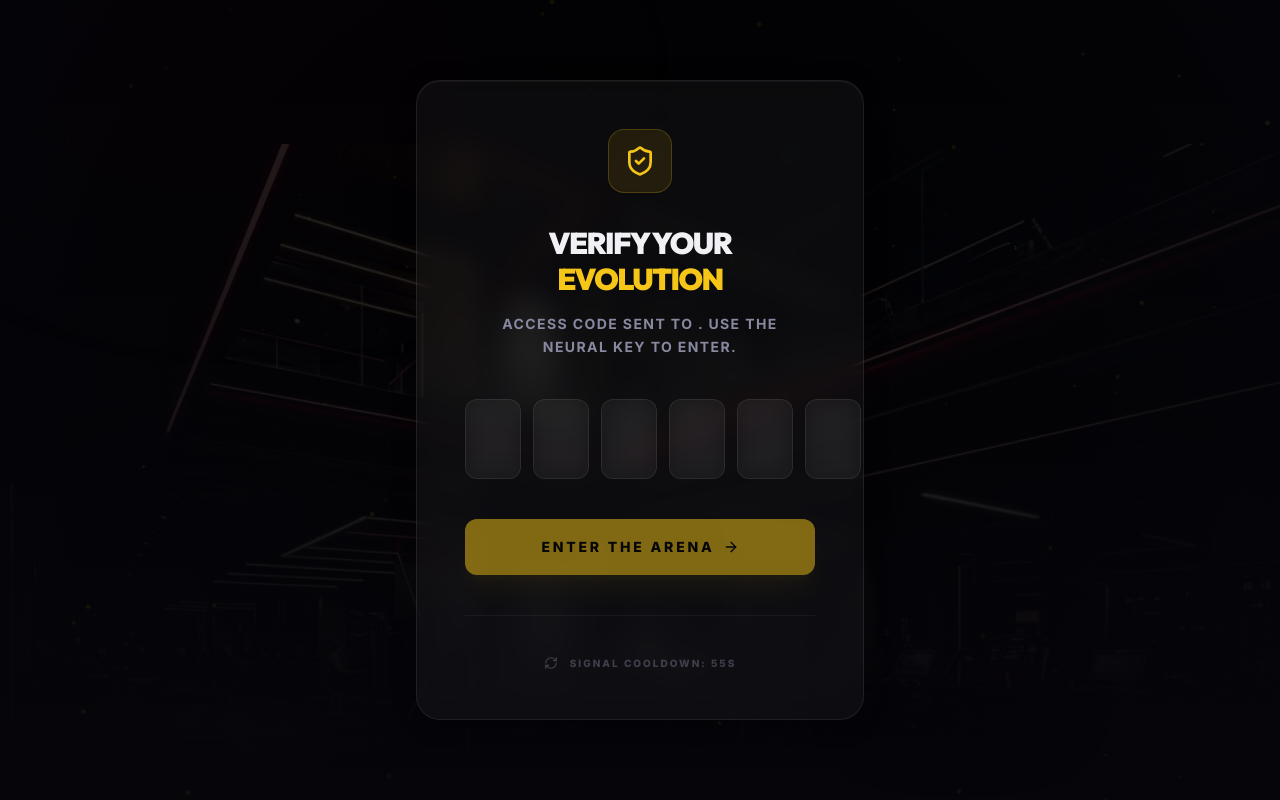
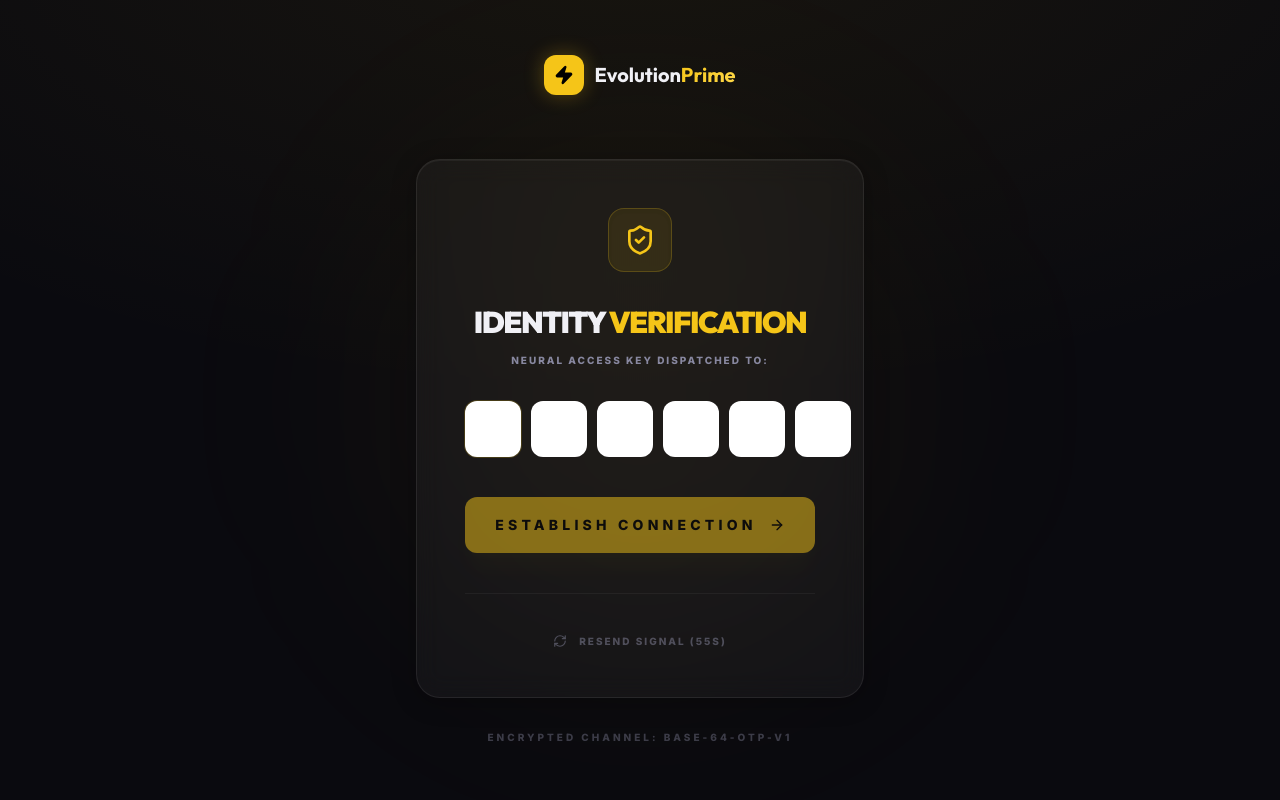
Before and after one commit to n13sh/evolution-prime, a Next.js app: page /auth/verify in a window 1280 px wide. Built offline with nearby package versions, Linux system fonts and the light colour scheme.

Commit message:
UI Hotfix: Resolve OTP verification layout and syntax errors for premium industrial experience

```diff
--- a/app/auth/verify/page.tsx
+++ b/app/auth/verify/page.tsx
@@ -2,7 +2,8 @@
 import { useState, useEffect, useRef, Suspense } from 'react';
 import { useSearchParams, useRouter } from 'next/navigation';
 import { motion, AnimatePresence } from 'framer-motion';
-import { ShieldCheck, ArrowRight, Loader2, RefreshCw } from 'lucide-react';
+import { ShieldCheck, ArrowRight, Loader2, RefreshCw, Mail, Zap } from 'lucide-react';
+import Link from 'next/link';
 import { Button } from '@/components/ui/Button';
 import { GlassCard } from '@/components/ui/GlassCard';
 import { useSFX } from '@/lib/hooks/useSFX';
@@ -23,6 +24,11 @@ function VerifyContent() {
   const inputRefs = useRef<(HTMLInputElement | null)[]>([]);
   const { playSFX } = useSFX();
   const router = useRouter();
+
+  // Focus first input on mount
+  useEffect(() => {
+    inputRefs.current[0]?.focus();
+  }, []);
 
   useEffect(() => {
     if (timer > 0) {
@@ -105,68 +111,93 @@ function VerifyContent() {
   };
 
   return (
-    <main className="min-h-screen flex items-center justify-center p-6 relative overflow-hidden">
-      <AnimatePresence>
+    <main className="min-h-screen bg-surface-base flex items-center justify-center p-6 relative overflow-hidden">
+      {/* Dynamic Background matching AuthPage */}
+      <div className="absolute inset-0 pointer-events-none">
+        <div className="absolute inset-0 bg-[radial-gradient(ellipse_80%_60%_at_50%_-10%,rgba(245,197,24,0.06),transparent)]" />
+        <div className="absolute top-1/2 left-1/2 -translate-x-1/2 -translate-y-1/2 w-[500px] h-[500px] bg-gold/5 rounded-full blur-[120px]" />
+      </div>
+
+      <AnimatePresence mode="wait">
         {!success ? (
           <motion.div
-            initial={{ opacity: 0, scale: 0.95 }}
-            animate={{ opacity: 1, scale: 1 }}
-            exit={{ opacity: 0, scale: 1.05 }}
-            transition={{ duration: 0.5 }}
-            className="w-full max-w-md"
+            key="verify-form"
+            initial={{ opacity: 0, y: 20 }}
+            animate={{ opacity: 1, y: 0 }}
+            exit={{ opacity: 0, y: -20 }}
+            className="w-full max-w-md relative z-10"
           >
-            <GlassCard className="text-center p-8 md:p-12 border-gold/20 shadow-2xl">
+            {/* Logo Header */}
+            <div className="text-center mb-10">
+              <Link href="/" className="inline-flex items-center gap-2.5 mb-6">
+                <div className="w-10 h-10 bg-gold rounded-xl flex items-center justify-center shadow-[0_0_20px_rgba(245,197,24,0.3)]">
+                  <Zap className="w-5 h-5 text-black" fill="black" />
+                </div>
+                <span className="font-display font-bold text-xl">
+                  Evolution<span className="text-gradient-gold">Prime</span>
+                </span>
+              </Link>
+            </div>
+
+            <GlassCard className="p-8 md:p-12 border-gold/20 shadow-[0_32px_100px_rgba(0,0,0,0.8)] relative">
+              <div className="text-center">
                 <motion.div
-                initial={{ y: -20, opacity: 0 }}
-                animate={{ y: 0, opacity: 1 }}
-                className="w-16 h-16 bg-gold/10 rounded-2xl flex items-center justify-center mx-auto mb-8 border border-gold/20"
+                  initial={{ scale: 0.8, opacity: 0 }}
+                  animate={{ scale: 1, opacity: 1 }}
+                  transition={{ delay: 0.2 }}
+                  className="w-16 h-16 bg-gold/10 rounded-2xl flex items-center justify-center mx-auto mb-8 border border-gold/20 shadow-inner"
                 >
                   <ShieldCheck className="w-8 h-8 text-gold" />
                 </motion.div>
 
-              <h1 className="font-display font-black text-3xl tracking-tighter uppercase mb-4">
-                Verify Your <span className="text-gold">Evolution</span>
+                <h1 className="font-display font-black text-3xl tracking-tighter uppercase mb-3">
+                  Identity <span className="text-gold">Verification</span>
                 </h1>
-              <p className="text-sm text-[--text-muted] mb-10 leading-relaxed max-w-[280px] mx-auto uppercase tracking-widest font-bold">
-                Access code sent to <span className="text-white lowercase">{email}</span>. Use the neural key to enter.
+                <p className="text-[10px] font-black uppercase tracking-[0.2em] text-[--text-muted] mb-8 leading-relaxed max-w-[280px] mx-auto">
+                  Neural access key dispatched to:<br/>
+                  <span className="text-white break-all">{email}</span>
                 </p>
 
                 <form onSubmit={handleSubmit} className="space-y-10">
-                <div className="flex justify-between gap-2 md:gap-3">
+                  <div className="flex justify-between gap-2.5">
                     {code.map((digit, i) => (
                       <input
                         key={i}
                         ref={el => { inputRefs.current[i] = el; }}
                         type="text"
                         inputMode="numeric"
+                        autoCapitalize="off"
+                        autoComplete="one-time-code"
                         value={digit}
                         onChange={e => handleChange(i, e.target.value)}
                         onKeyDown={e => handleKeyDown(i, e)}
-                      className="w-12 h-16 md:w-14 md:h-20 glass text-center text-2xl font-black text-gold border-white/5 focus:border-gold/50 focus:ring-0 transition-all rounded-xl outline-none"
+                        className="w-11 h-14 md:w-14 md:h-18 glass-input text-center text-2xl font-black text-gold focus:border-gold/50 focus:ring-1 focus:ring-gold/20 transition-all rounded-xl outline-none"
                       />
                     ))}
                   </div>
 
                   {error && (
-                  <motion.p
-                    initial={{ opacity: 0, y: -10 }}
-                    animate={{ opacity: 1, y: 0 }}
-                    className="text-[10px] font-black uppercase tracking-widest text-crimson"
+                    <motion.div
+                      initial={{ opacity: 0, height: 0 }}
+                      animate={{ opacity: 1, height: 'auto' }}
+                      className="px-4 py-2 bg-crimson/5 border border-crimson/20 rounded-lg"
                     >
+                      <p className="text-[10px] font-bold uppercase tracking-widest text-crimson">
                         {error}
-                  </motion.p>
+                      </p>
+                    </motion.div>
                   )}
 
                   <Button
                     type="submit"
                     disabled={loading || code.some(d => !d)}
-                  className="w-full h-14 uppercase tracking-[0.2em] font-black shadow-xl shadow-gold/10"
+                    className="w-full h-14 uppercase tracking-[0.3em] font-black shadow-xl shadow-gold/5 hover:shadow-gold/10 transition-all"
                   >
                     {loading ? <Loader2 className="w-5 h-5 animate-spin" /> : (
-                    <>
-                      Enter the Arena
+                      <span className="flex items-center gap-3">
+                        Establish Connection
                         <ArrowRight className="w-4 h-4" />
-                    </>
+                      </span>
                     )}
                   </Button>
                 </form>
@@ -175,25 +206,37 @@ function VerifyContent() {
                   <button
                     onClick={handleResend}
                     disabled={timer > 0 || resending}
-                  className="group flex items-center justify-center gap-3 mx-auto text-[10px] font-black uppercase tracking-[0.2em] text-[--text-muted] hover:text-gold transition-colors disabled:opacity-40"
+                    className="group flex flex-col items-center gap-4 mx-auto disabled:opacity-50"
                   >
+                    <div className="flex items-center gap-3 text-[10px] font-black uppercase tracking-[0.2em] text-[--text-muted] group-hover:text-gold transition-colors">
                       <RefreshCw className={`w-3.5 h-3.5 ${resending ? 'animate-spin text-gold' : 'group-hover:rotate-180 transition-transform duration-500'}`} />
-                  {timer > 0 ? `Signal Cooldown: ${timer}s` : 'Dispatch New Signal'}
+                      {timer > 0 ? `Resend Signal (${timer}s)` : 'Request New Signal'}
+                    </div>
                   </button>
                 </div>
+              </div>
             </GlassCard>
+
+            <p className="text-center mt-8 text-[10px] font-black uppercase tracking-[0.3em] text-[--text-muted] opacity-40">
+              Encrypted Channel: Base-64-OTP-V1
+            </p>
           </motion.div>
         ) : (
           <motion.div
+            key="success-screen"
             initial={{ opacity: 0, scale: 0.9 }}
             animate={{ opacity: 1, scale: 1 }}
-            className="text-center"
+            className="text-center z-10"
           >
-            <div className="w-24 h-24 bg-gold rounded-full flex items-center justify-center mx-auto mb-8 shadow-[0_0_50px_rgba(245,197,24,0.4)]">
-              <ShieldCheck className="w-12 h-12 text-black" />
+            <div className="w-24 h-24 bg-gold rounded-full flex items-center justify-center mx-auto mb-8 shadow-[0_0_80px_rgba(245,197,24,0.6)]">
+              <ShieldCheck className="w-12 h-12 text-black" strokeWidth={3} />
             </div>
-            <h2 className="font-display font-black text-4xl tracking-tighter uppercase mb-4">Identity <span className="text-gold">Secured</span></h2>
-            <p className="text-[10px] font-black uppercase tracking-[0.3em] text-[--text-muted]">Initiating Synapse Bridge...</p>
+            <h2 className="font-display font-black text-5xl tracking-tighter uppercase mb-4 text-white">
+              Identity <span className="text-gold">Secured</span>
+            </h2>
+            <p className="text-[10px] font-black uppercase tracking-[0.4em] text-gold/60 animate-pulse">
+              Bridging Synapse Node...
+            </p>
           </motion.div>
         )}
       </AnimatePresence>
@@ -204,8 +247,11 @@ function VerifyContent() {
 export default function VerifyPage() {
   return (
     <Suspense fallback={
-       <div className="min-h-screen flex items-center justify-center">
-         <Loader2 className="w-8 h-8 text-gold animate-spin" />
+       <div className="min-h-screen bg-surface-base flex items-center justify-center">
+         <div className="flex flex-col items-center gap-4">
+           <Loader2 className="w-10 h-10 text-gold animate-spin" />
+           <p className="text-[10px] font-black uppercase tracking-[0.3em] text-gold/40">Loading Secure Terminal...</p>
+         </div>
        </div>
      }>
       <VerifyContent />
```
Lines whose indentation alone changed are shown as unchanged.
